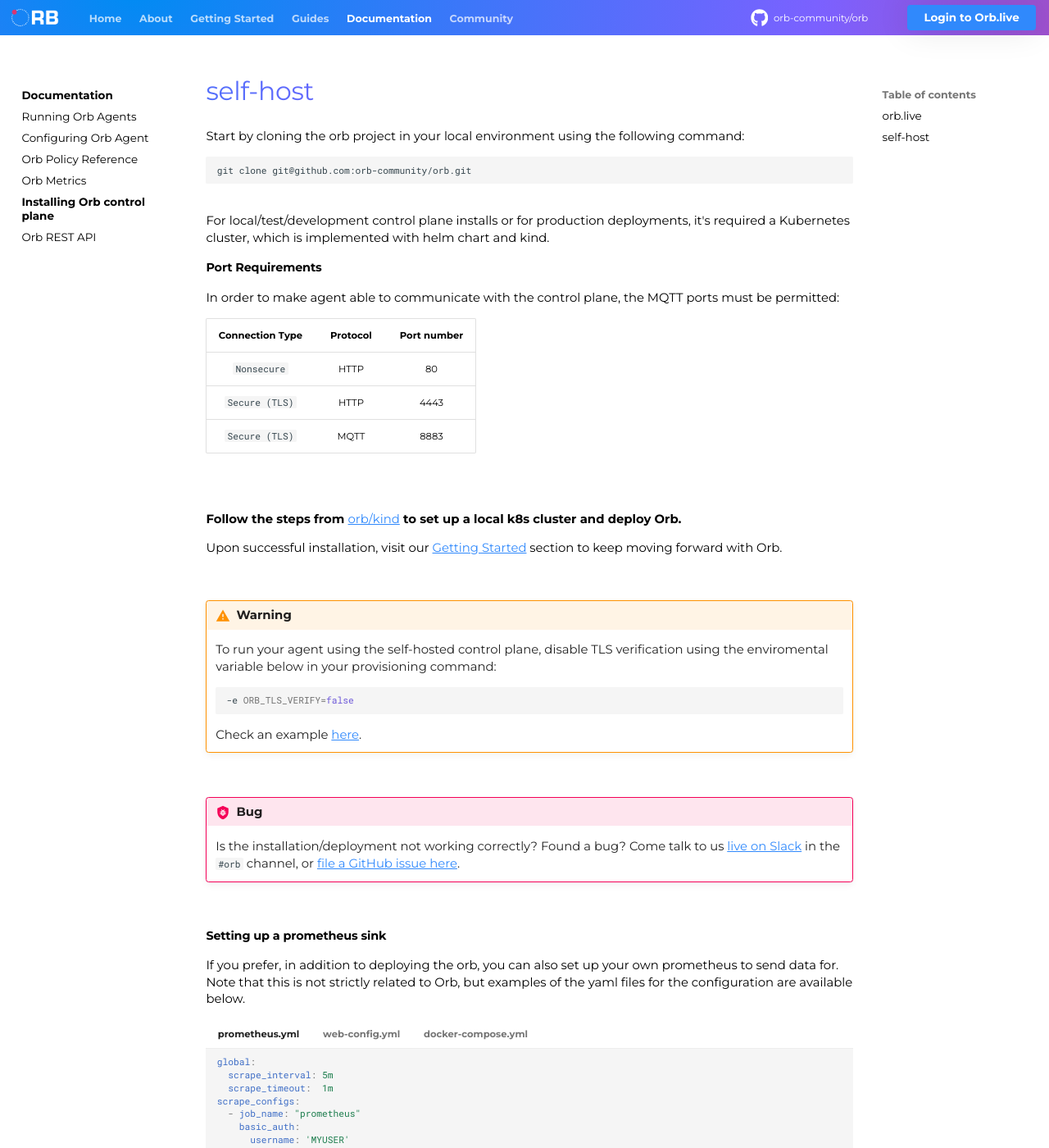
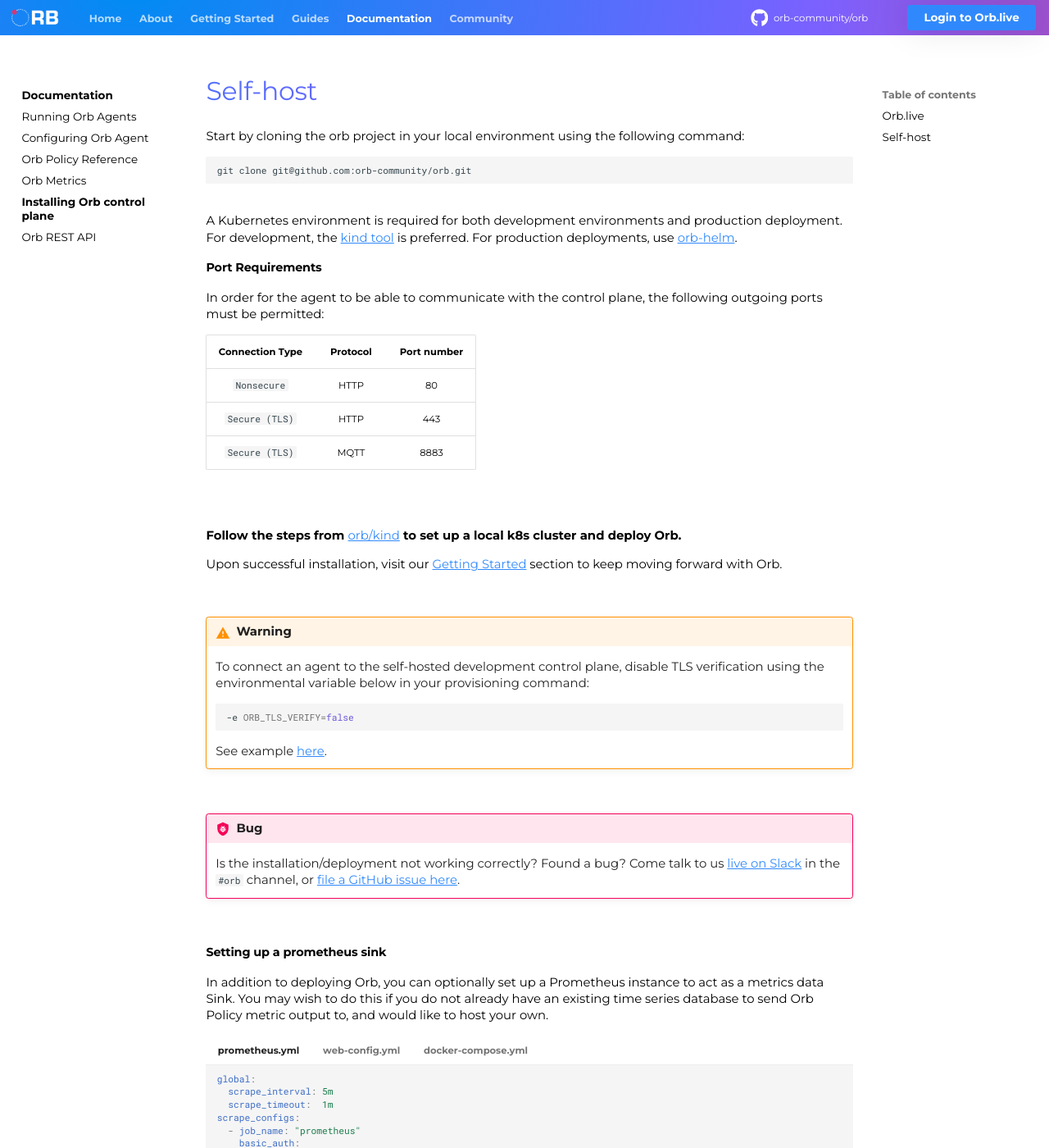
Before and after one commit to orb-community/orb-website, an MkDocs documentation site: the page built from docs/documentation/install.md, in a window 1280 px wide and 1400 px high, scrolled down 731 px. Shown: the whole window at 82% size. Built offline with MkDocs 1.6.1 and Material for MkDocs 9.7.7, drawn with Linux system fonts in a browser that asks for light colours; comment, search, counter and statistics services are not loaded.

Commit message:
fixing required changes

````diff
--- a/docs/documentation/install.md
+++ b/docs/documentation/install.md
@@ -11,12 +11,12 @@
 The **Control Plane** can be [self-hosted](#self-host), or you can use our free [Orb SaaS](#orblive) service. Self-hosting gives you full privacy and control but is more complex. On the other hand, our SaaS gets you up and running quickly since you only need to create a free account on orb.live and then install the **Orb Agent** to your infrastructure.
 
 
-## orb.live
+## Orb.live
 The Orb SaaS platform ([**orb.live**](http://orb.live)) is now in active development. This free service allows you to enjoy the benefits of the Orb platform without having to run your own control plane.
 
 If you need to install the **Orb Agent** to be used with orb.live, [see these instructions](/documentation/running_orb_agent).
 
-## self-host
+## Self-host
 
 Start by cloning the orb project in your local environment using the following command:
 
@@ -25,16 +25,16 @@
 ```
 
 <br>
-For local/test/development control plane installs or for production deployments, it's required a Kubernetes cluster, which is implemented with helm chart and kind.<br>
+A Kubernetes environment is required for both development environments and production deployment. For development, the [kind tool](https://github.com/orb-community/orb/blob/develop/kind/README.md) is preferred. For production deployments, use [orb-helm](https://github.com/orb-community/orb-helm).<br>
 
 #### Port Requirements
 
-In order to make agent able to communicate with the control plane, the MQTT ports must be permitted:
+In order for the agent to be able to communicate with the control plane, the following outgoing ports must be permitted:
 
 | Connection Type | Protocol | Port number |
 |:---------------:|:--------:|:-----------:|
 |   `Nonsecure`   |   HTTP   |     80      |
-| `Secure (TLS)`  |   HTTP   |    4443     |
+| `Secure (TLS)`  |   HTTP   |     443     |
 | `Secure (TLS)`  |   MQTT   |    8883     |
 
 
@@ -47,13 +47,13 @@
 
 !!! warning
 
-    To run your agent using the self-hosted control plane, disable TLS verification using the enviromental variable below in your provisioning command:
+    To connect an agent to the self-hosted development control plane, disable TLS verification using the environmental variable below in your provisioning command:
 
     ``` shell
     -e ORB_TLS_VERIFY=false
     ```
 
-    Check an example [here](/documentation/running_orb_agent/#sample-provisioning-commands).
+    See example [here](/documentation/running_orb_agent/#sample-provisioning-commands).
 
 !!! bug
 
@@ -63,7 +63,7 @@
 #### Setting up a prometheus sink
 
 
-If you prefer, in addition to deploying the orb, you can also set up your own prometheus to send data for. Note that this is not strictly related to Orb, but examples of the yaml files for the configuration are available below.
+In addition to deploying Orb, you can optionally set up a Prometheus instance to act as a metrics data Sink. You may wish to do this if you do not already have an existing time series database to send Orb Policy metric output to, and would like to host your own.
 
 === "prometheus.yml"
     ```yaml
````
Also changed, not shown: other parts of docs/documentation/install.md (+1 -1 lines), docs/getting_started.md (+1 -1 lines).
